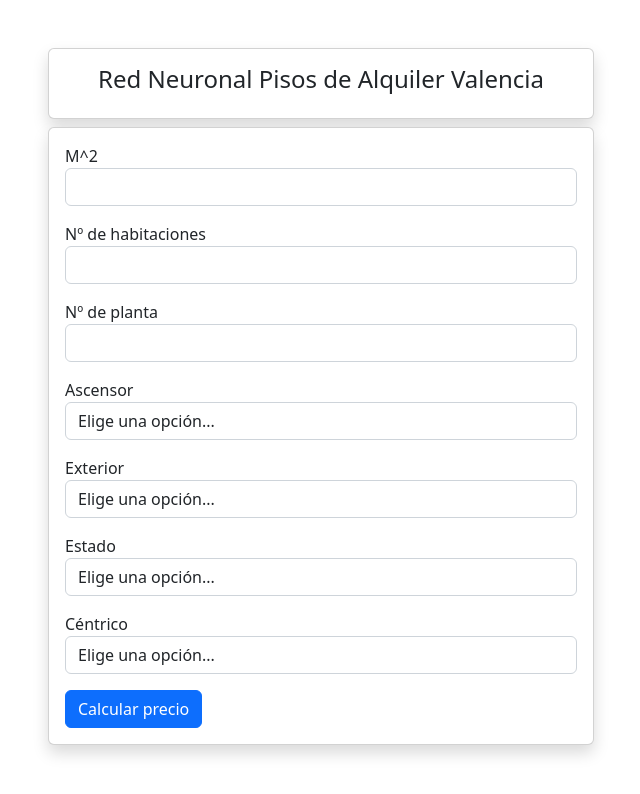
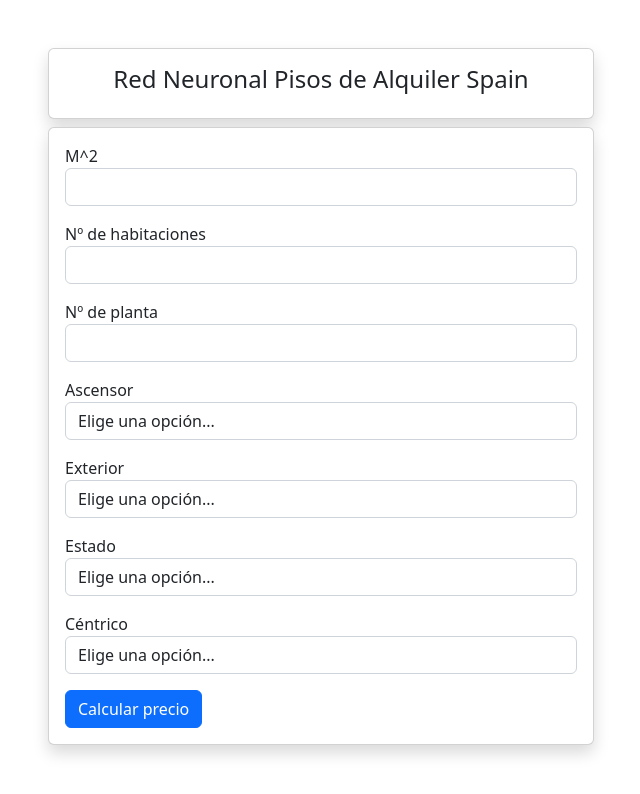
Before and after one commit to wencio/tensorflow_rent_predictions_spain, a plain HTML site: page app_pisos/index.html in a window 1280 px wide. Shown: the whole page, without its empty margins (319-959 px from the left). Drawn offline with nearby package versions, Linux system fonts and the light colour scheme; a script that the page names is missing.

Commit message:
first commit

```diff
--- a/app_pisos/index.html
+++ b/app_pisos/index.html
@@ -15,7 +15,7 @@
             <div class="col-12 col-md-6 offset-md-3">
                 <div class="card mt-5 shadow">
                     <div class="card-body">
-                        <h4 class="text-center">Red Neuronal Pisos de Alquiler Valencia</h4>
+                        <h4 class="text-center">Red Neuronal Pisos de Alquiler Spain</h4>
                     </div>
                 </div>
 
```
Also changed, not shown: 1 other file.
